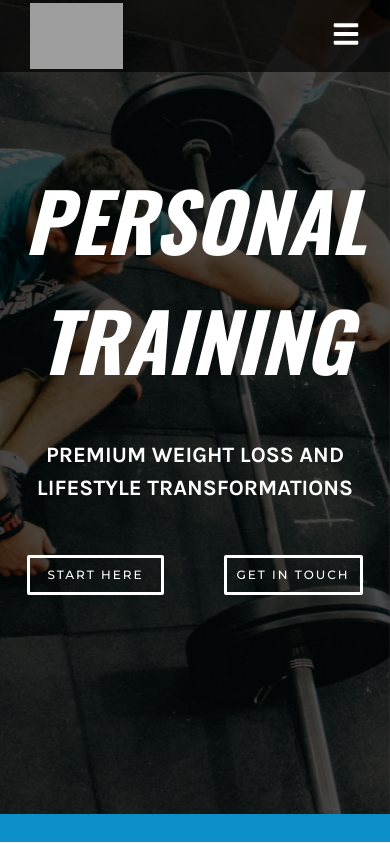
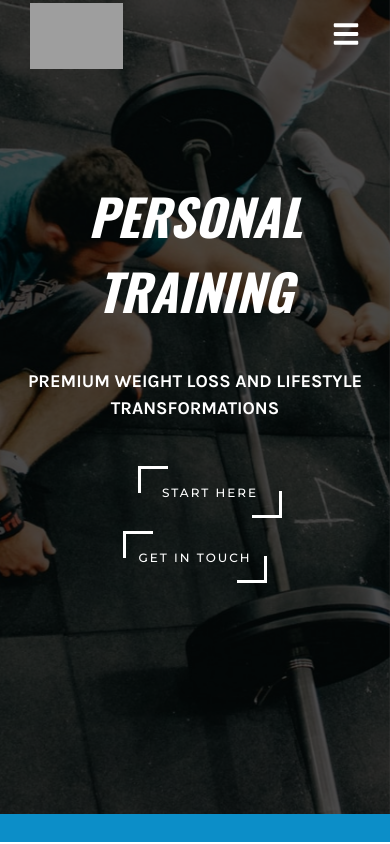
Before and after one commit to roimalka10/Fitness-website, a React (Create React App) app: page / in a window 390 px wide. Built offline with nearby package versions, Linux system fonts and the light colour scheme; grey boxes are pictures that could not be loaded.

Commit message:
changed buttons style

```diff
--- a/src/components/Home.js
+++ b/src/components/Home.js
@@ -44,6 +44,8 @@ const Home = () => {
                 }}
               >
                 Start here
+                <span className="border-top-bottom"></span>
+                <span className="border-left-right"></span>
               </motion.a>
               <motion.a
                 className="btn"
@@ -55,6 +57,8 @@ const Home = () => {
                 }}
               >
                 Get in touch
+                <span className="border-top-bottom"></span>
+                <span className="border-left-right"></span>
               </motion.a>
             </div>
           </div>
--- a/src/components/Home.scss
+++ b/src/components/Home.scss
@@ -34,13 +34,25 @@
   h1 {
     font-size: 80px;
     margin-bottom: 40px;
+    @media only screen and (max-width: 900px) {
+      font-size: 50px;
+    }
   }
   .home-subtitle {
     margin-bottom: 50px;
   }
+  .btn {
+    @media only screen and (max-width: 900px) {
+      display: block;
+      margin: 0 auto;
+    }
+  }
   .left {
     margin-right: 60px;
-    padding: 8px 17px;
+    @media only screen and (max-width: 900px) {
+      margin-left: 145px;
+      margin-bottom: 25px;
+    }
   }
 }
 
--- a/src/components/Navbar.scss
+++ b/src/components/Navbar.scss
@@ -7,7 +7,7 @@
   height: 72px;
   width: 100%;
   // background-color: transparent;
-  background-color: #000000a6;
+  background-color: transparent;
   z-index: 900;
   transition: all 0.4s ease;
   @media screen and (min-width: 1150px) {
@@ -25,9 +25,9 @@
   background-color: black;
 }
 
-// .navbar-items > .active {
-//   color: #481528;
-// }
+.navbar-items > .active {
+  color: #0c8ec8;
+}
 
 .logo {
   z-index: 950;
--- a/src/styles/_config.scss
+++ b/src/styles/_config.scss
@@ -8,26 +8,78 @@
   font-size: 22px;
   font-family: "karla" !important;
   text-transform: uppercase !important;
+  @media only screen and (max-width: 900px) {
+    font-size: 18px;
+    width: 350px;
+    margin: 0 auto;
+  }
 }
 
 .btn {
   display: inline-block;
   text-transform: uppercase;
-  padding: 8px 10px;
   font-family: "montserrat", sans-serif;
   font-weight: 500;
   font-size: 12px;
+  width: 130px;
+  padding: 8px 0;
   cursor: pointer;
   text-decoration: none;
   letter-spacing: 2px;
   background-color: transparent;
   color: #fff;
   position: relative;
-  outline: none !important;
-  border-radius: 2px;
-  border: 3px solid #fff;
   transition: all 0.4s ease;
-  &:hover {
-    border: 3px solid #27719b;
+
+  .border-top-bottom::before {
+    content: "";
+    position: absolute;
+    width: 30px;
+    height: 3px;
+    top: -6px;
+    left: -7px;
+    background: #fff;
+    transition: all 0.4s ease;
+  }
+  .border-top-bottom::after {
+    content: "";
+    position: absolute;
+    width: 30px;
+    height: 3px;
+    bottom: -6px;
+    right: -7px;
+    background: #fff;
+    transition: all 0.4s ease;
+  }
+  .border-left-right:before {
+    content: "";
+    position: absolute;
+    top: -4px;
+    left: -7px;
+    width: 3px;
+    height: 25px;
+    background: #fff;
+    transition: all 0.4s ease;
+  }
+  .border-left-right:after {
+    content: "";
+    position: absolute;
+    bottom: -4px;
+    right: -7px;
+    width: 3px;
+    height: 25px;
+    background: #fff;
+    transition: all 0.4s ease;
+  }
+  &:hover .border-top-bottom:before,
+  &:hover .border-top-bottom:after {
+    width: 144px;
+    transition: all 0.4s ease;
+  }
+
+  &:hover .border-left-right:before,
+  &:hover .border-left-right:after {
+    height: 50px;
+    transition: all 0.4s ease;
   }
 }
```
